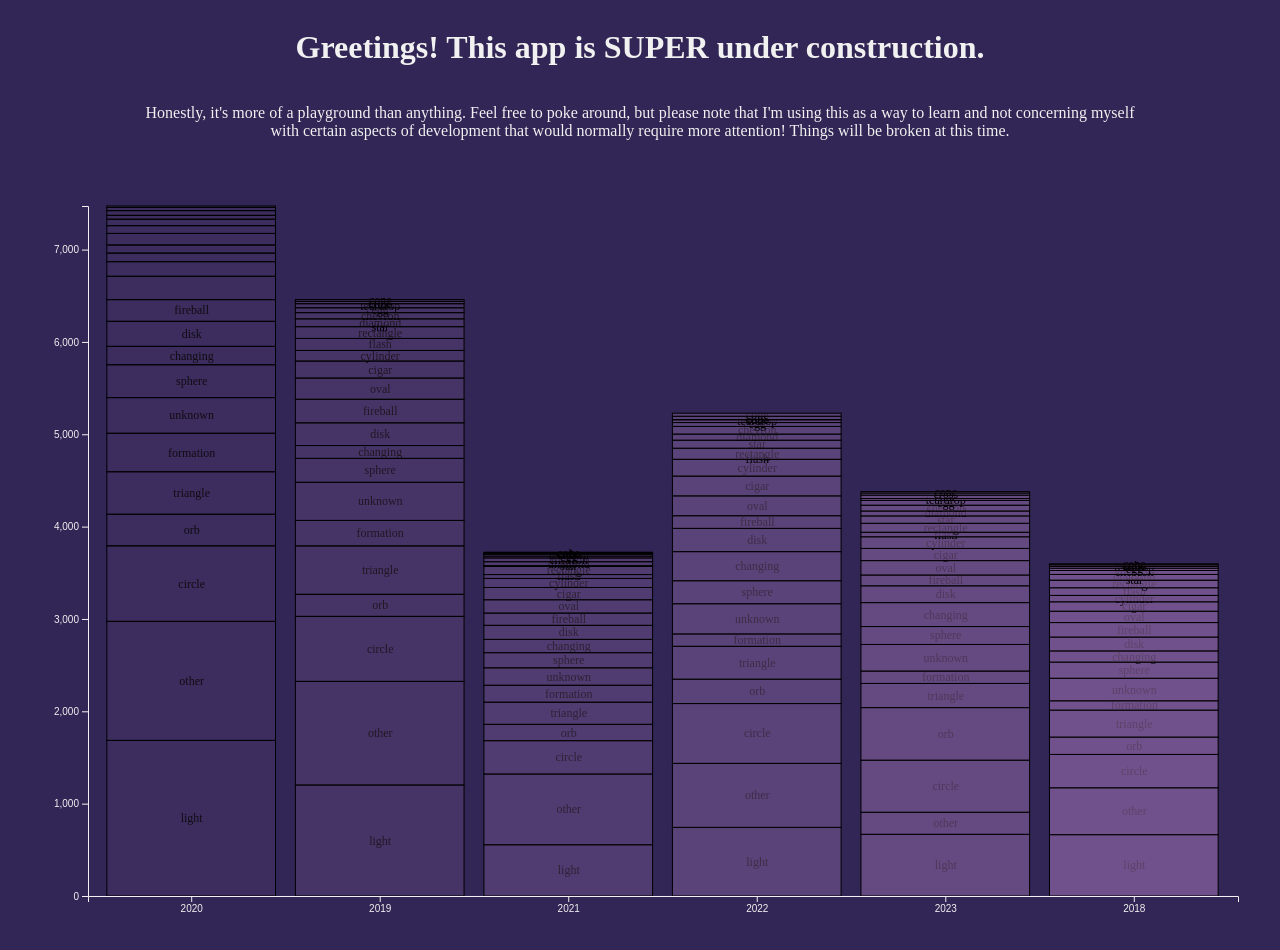
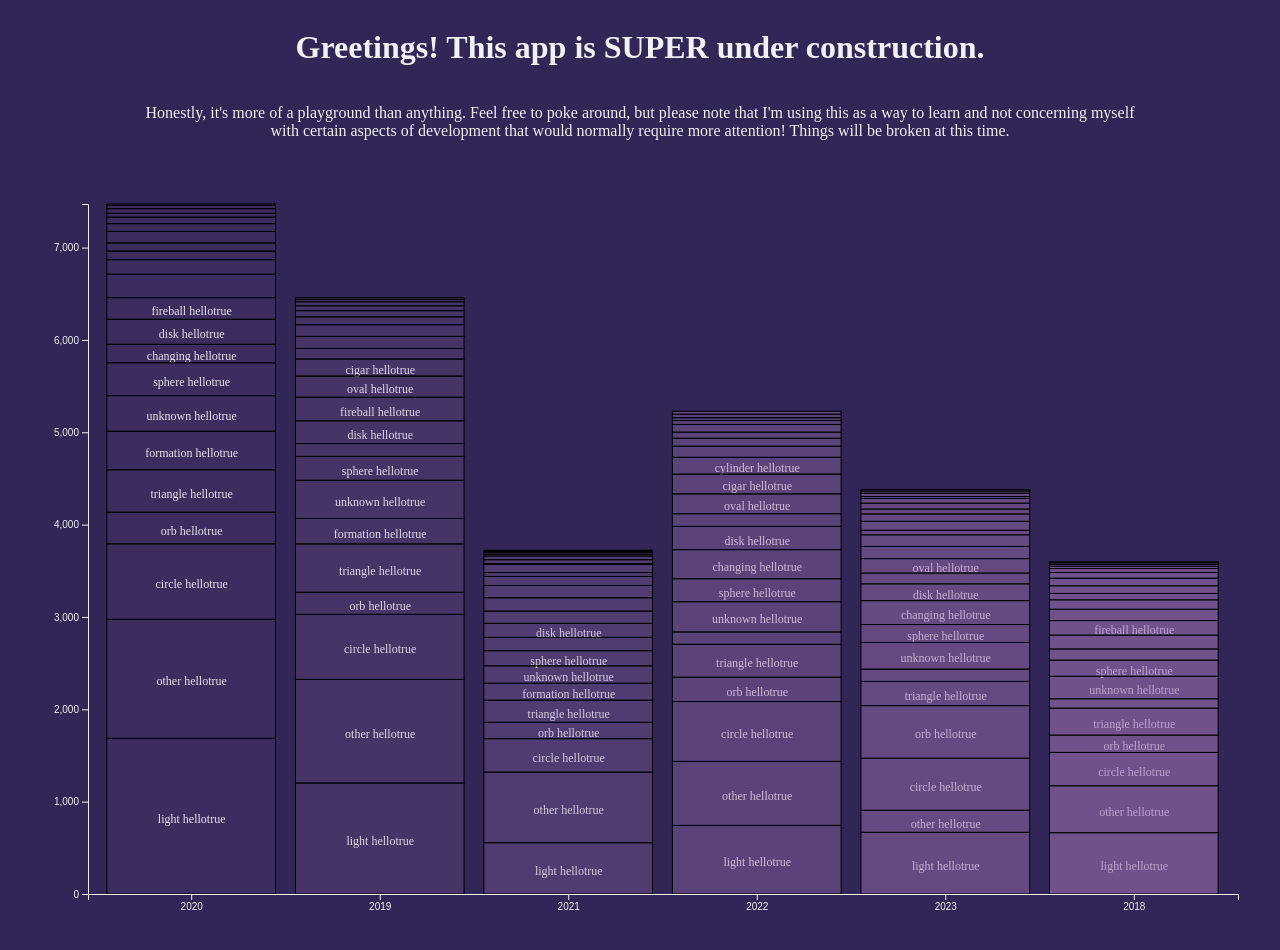
Before and after one commit to CassandraGoose/ufo-report-visualizations, a React (Vite) app: page / in a window 1280 px wide. Shown: the top 950 px of the page. Built offline with nearby package versions, Linux system fonts and the light colour scheme.

Commit message:
remove zoom and add tooltips for small data sets

```diff
--- a/src/ShapesByYearStackedHistogram.tsx
+++ b/src/ShapesByYearStackedHistogram.tsx
@@ -1,4 +1,4 @@
-import { useState, useRef, useEffect, useMemo } from "react";
+import { useRef, useEffect, useMemo } from "react";
 import * as d3 from "d3";
 import { Sighting } from "./interfaces";
 
@@ -12,9 +12,9 @@ export default function ShapesByYearStackedHistogram({
   const { innerWidth: width, innerHeight: height } = window;
   const axesRef = useRef(null);
   const chartRef = useRef(null);
+  const wrapperRef = useRef(null);
   const boundsWidth = width - MARGIN.right - MARGIN.left;
   const boundsHeight = height - MARGIN.top - MARGIN.bottom;
-  const [zoomTransform, setZoomTransform] = useState(d3.zoomIdentity);
 
   const keys = d3.union(ufoData.map((d) => d.shape));
 
@@ -55,66 +55,41 @@ export default function ShapesByYearStackedHistogram({
     svgElement.selectAll("*").remove();
     svgElement
       .append("g")
+      .attr("class", "x-axis")
       .attr("transform", "translate(0," + boundsHeight + ")")
       .call(xAxisGenerator);
 
     const yAxisGenerator = d3.axisLeft(yScale);
     svgElement.append("g").call(yAxisGenerator);
-  }, [yScale, boundsHeight, xAxisGenerator]);
-
-  useEffect(() => {
-    const svg = d3.select(chartRef.current);
-    const extent = [
-      [MARGIN.left, MARGIN.top],
-      [width - MARGIN.right, height - MARGIN.top],
-    ];
-
-    function zoomed(event: any) {
-      const transform = event.transform;
-      setZoomTransform(transform);
-      xScale.range(
-        [MARGIN.left, width - MARGIN.right].map((d) =>
-          event.transform.applyX(d)
-        )
-      );
-      svg
-        .selectAll("rect")
-        .data(ufoData)
-        .attr("x", (d: any) => xScale(d.shape))
-        .attr("width", xScale.bandwidth());
-      svg.selectAll(".x-axis").call(xAxisGenerator);
-    }
-
-    const zoom = d3
-      .zoom()
-      .scaleExtent([1, 8])
-      .translateExtent(extent)
-      .extent(extent)
-      .on("zoom", zoomed);
-
-    svg.call(zoom);
-  }, [height, width, xScale, xAxisGenerator]);
+  }, [yScale, boundsHeight, xAxisGenerator, height, width, xScale]);
 
   const allPath = series.map((serie, i) => {
     const sighting = ufoData.find((d) => d.shape === serie.key);
     return (
       <g key={i}>
         {serie.map((group, j) => {
+          const canHaveLabel = group[1] - group[0] > 150;
           return (
             <g key={j}>
               <g key={sighting!.year + sighting!.shape}>
+                {canHaveLabel && (
                   <text
                     y={
-                    yScale(group[1]) + (yScale(group[0]) - yScale(group[1])) / 2
+                      yScale(group[1]) +
+                      (yScale(group[0]) - yScale(group[1]) + 5) / 2
                     }
-                  x={xScale(group.data[0].toString())! + xScale.bandwidth() / 2}
+                    x={
+                      xScale(group.data[0].toString())! + xScale.bandwidth() / 2
+                    }
                     textAnchor="middle"
                     alignmentBaseline="central"
                     fontSize={12}
                     opacity={yScale(group[1]) > 90 ? 1 : 0}
+                    fill="#f1f1f1"
                   >
-                  {serie.key}
+                    {serie.key} {"hello" + canHaveLabel}
                   </text>
+                )}
               </g>
               <g>
                 <rect
@@ -125,7 +100,9 @@ export default function ShapesByYearStackedHistogram({
                   width={xScale.bandwidth() - 1}
                   y={yScale(group[1])}
                   height={yScale(group[0]) - yScale(group[1])}
-                />
+                >
+                  <title>{serie.key}</title>
+                </rect>
               </g>
             </g>
           );
@@ -135,12 +112,8 @@ export default function ShapesByYearStackedHistogram({
   });
 
   return (
-    <svg
-      width={width}
-      height={height}
-      ref={chartRef}
-      transform={zoomTransform.toString()}
-    >
+    <div ref={wrapperRef}>
+      <svg width={width} height={height} ref={chartRef}>
         <g
           width={boundsWidth}
           height={boundsHeight}
@@ -155,5 +128,6 @@ export default function ShapesByYearStackedHistogram({
           transform={`translate(${[MARGIN.left, MARGIN.top].join(",")})`}
         />
       </svg>
+    </div>
   );
 }
--- a/src/index.css
+++ b/src/index.css
@@ -1,4 +1,4 @@
 html {
   background: #312655;
-  color: rgb(241, 241, 241);
+  color: #f1f1f1;
 }
```
Lines whose indentation alone changed are shown as unchanged.
